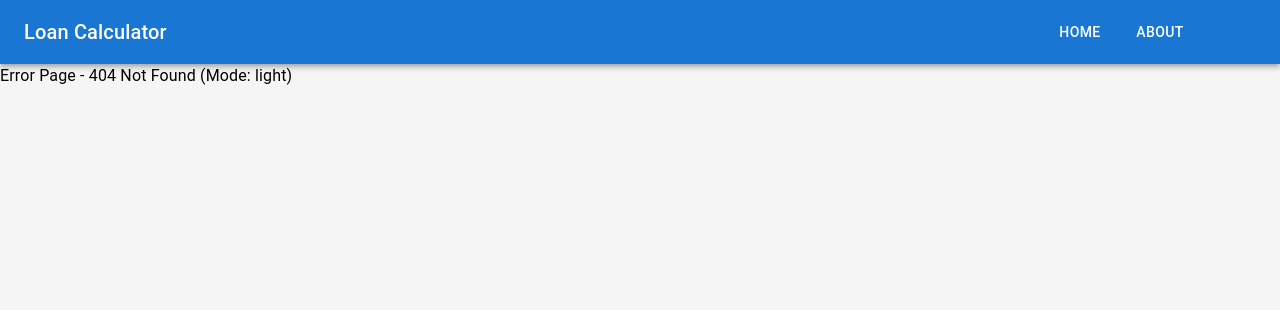
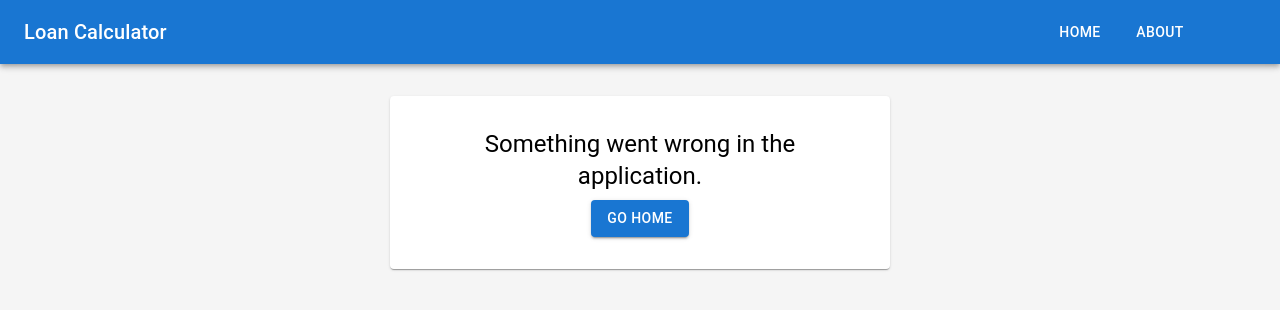
Before and after one commit to iammihirsig/loan-calculator-app, a React (Vite) app: page /error in a window 1280 px wide. Before the commit this address had no page. Shown: the top 310 px of the page. Built offline with nearby package versions, Linux system fonts and the light colour scheme; some icons are missing.

Commit message:
Fix Error page by removing useRouteError and ensure proper rendering

```diff
--- a/src/App.jsx
+++ b/src/App.jsx
@@ -1,6 +1,7 @@
 import React from 'react';
 import { BrowserRouter as Router, Routes, Route } from 'react-router-dom';
 import { ThemeContextProvider } from './context/ThemeContext';
+import ErrorBoundary from './components/ErrorBoundary';
 import Header from './components/Header';
 import Home from './pages/Home';
 import About from './pages/About';
@@ -10,12 +11,15 @@ function App() {
   return (
     <ThemeContextProvider>
       <Router>
+        <ErrorBoundary>
           <Header />
           <Routes>
             <Route path="/" element={<Home />} />
             <Route path="/about" element={<About />} />
+            <Route path="/error" element={<Error />} />
             <Route path="*" element={<Error />} />
           </Routes>
+        </ErrorBoundary>
       </Router>
     </ThemeContextProvider>
   );
--- /dev/null
+++ b/src/components/ErrorBoundary.jsx
@@ -0,0 +1,23 @@
+import React, { Component } from 'react';
+import { Navigate } from 'react-router-dom';
+
+class ErrorBoundary extends Component {
+  state = { hasError: false };
+
+  static getDerivedStateFromError() {
+    return { hasError: true };
+  }
+
+  componentDidCatch(error, errorInfo) {
+    console.error('Error caught by ErrorBoundary:', error, errorInfo);
+  }
+
+  render() {
+    if (this.state.hasError) {
+      return <Navigate to="/error" replace />;
+    }
+    return this.props.children;
+  }
+}
+
+export default ErrorBoundary;
--- a/src/pages/Error.jsx
+++ b/src/pages/Error.jsx
@@ -1,9 +1,25 @@
-import React, { useContext } from 'react';
-import { ThemeContext } from '../context/ThemeContext';
+import React from 'react';
+import { Container, Typography, Paper, Button, Box } from '@mui/material';
+import { Link } from 'react-router-dom';
 
 function Error() {
-  const { mode } = useContext(ThemeContext);
-  return <div>Error Page - 404 Not Found (Mode: {mode})</div>;
+  return (
+    <Container sx={{ py: 4, textAlign: 'center' }}>
+      <Paper sx={{ p: 4, maxWidth: 500, mx: 'auto' }}>
+        <Typography variant="h5" gutterBottom>
+          Something went wrong in the application.
+        </Typography>
+        <Button
+          variant="contained"
+          color="primary"
+          component={Link}
+          to="/"
+        >
+          Go Home
+        </Button>
+      </Paper>
+    </Container>
+  );
 }
 
 export default Error;
```
Lines whose indentation alone changed are shown as unchanged.
